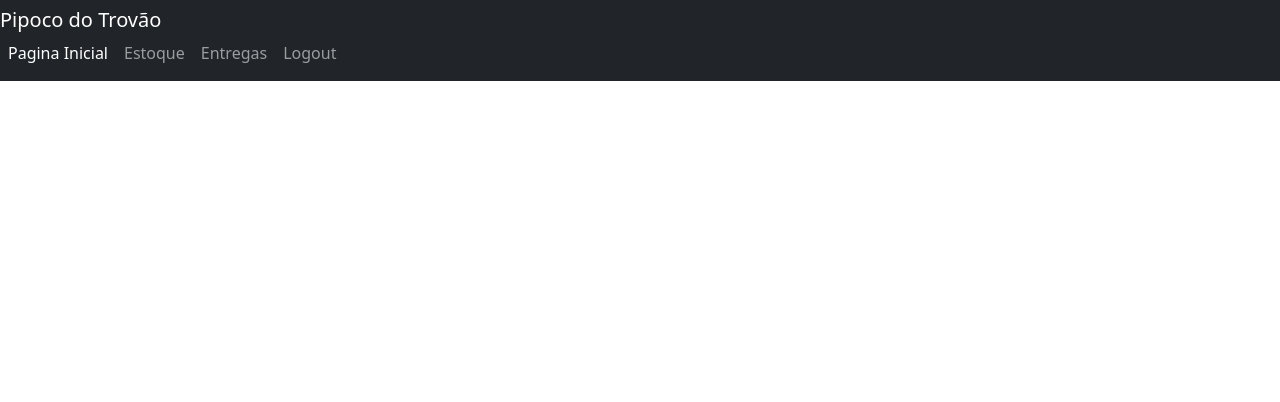
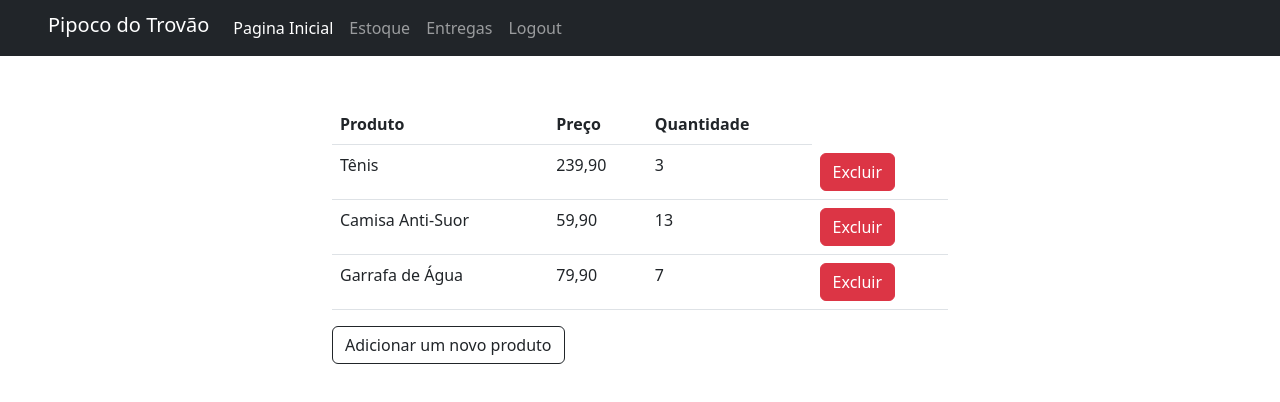
Before and after one commit to joaotoni/Desafio-2-Bootstrap, a plain HTML site: page index.html in a window 1280 px wide. Drawn offline with nearby package versions, Linux system fonts and the light colour scheme.

Commit message:
Ja foi criado a tabela e agora estou iniciando a construção do modal dos botões

```diff
--- a/index.html
+++ b/index.html
@@ -8,7 +8,7 @@
     <link href="https://cdn.jsdelivr.net/npm/bootstrap@5.2.0-beta1/dist/css/bootstrap.min.css" rel="stylesheet" integrity="sha384-0evHe/X+R7YkIZDRvuzKMRqM+OrBnVFBL6DOitfPri4tjfHxaWutUpFmBp4vmVor" crossorigin="anonymous">
 <body>
     <nav class="navbar navbar-expand-lg navbar-dark bg-dark">
-        <div class="">
+        <div class="d-flex ms-5">
           <a class="navbar-brand mb-0 h1" href="#">Pipoco do Trovão</a>
           <button class="navbar-toggler" type="button" data-bs-toggle="collapse" data-bs-target="#navbarSupportedContent" aria-controls="navbarSupportedContent" aria-expanded="false" aria-label="Toggle navigation">
             <span class="navbar-toggler-icon"></span>
@@ -37,8 +37,75 @@
             </ul>
           </div>
         </div>
-      </nav>
-
+    </nav>
+    <div class="container col-sm-6" >
+      <table class="table table-hover mt-5">
+        <thead>
+          <tr>
+            <th>Produto</th>
+            <th>Preço</th>
+            <th>Quantidade</th>
+          </tr>
+        </thead>
+        <tbody>
+          <tr>
+            <td>Tênis</td>
+            <td>239,90</td>
+            <td>3</td>
+            <td>
+              <button type="button" class=" btn btn-danger">Excluir</button>
+            </td>
+          </tr>
+          <tr>
+            <td>Camisa Anti-Suor</td>
+            <td>59,90</td>
+            <td>13</td>
+            <td>
+              <button type="button" class=" btn btn-danger">Excluir</button>
+            </td>
+          </tr>
+          <tr>
+            <td>Garrafa de Água</td>
+            <td>79,90</td>
+            <td>7</td>
+            <td>
+              <button type="button" class=" btn btn-danger">Excluir</button>
+            </td>
+          </tr>
+        </tbody>
+      </table>
+      <button type="button" class="btn btn-outline-dark" data-bs-toggle="modal" data-bs-target="#exampleModal">
+        Adicionar um novo produto
+      </button>
+      <div class="modal fade" id="exampleModal" tabindex="-1" aria-labelledby="exampleModalLabel" aria-hidden="true">
+        <div class="modal-dialog">
+          <div class="modal-content">
+            <div class="modal-header">
+              <h5 class="modal-title" id="exampleModalLabel">Adicione um novo produto</h5>
+              <button type="button" class="btn-close" data-bs-dismiss="modal" aria-label="Close"></button>
+            </div>
+            <div class="modal-body">
+              <div>
+                <table class="table table-hover ">
+                  <thead>
+                    <tr>
+                      <th>Produto</th>
+                      <th>Preço</th>
+                      <th>Quantidade</th>
+                    </tr>
+                  </thead>
+                  <tbody>
+                    <tr></tr>
+              </div>
+            </div>
+            <div class="modal-footer">
+              <button type="button" class="btn btn-secondary" data-bs-dismiss="modal">Close</button>
+              <button type="button" class="btn btn-primary">Save changes</button>
+            </div>
+          </div>
+        </div>
+      </div>
+    </div>
     <script src="https://cdn.jsdelivr.net/npm/bootstrap@5.2.0-beta1/dist/js/bootstrap.bundle.min.js" integrity="sha384-pprn3073KE6tl6bjs2QrFaJGz5/SUsLqktiwsUTF55Jfv3qYSDhgCecCxMW52nD2" crossorigin="anonymous"></script>
 </body>
 </html>
```
